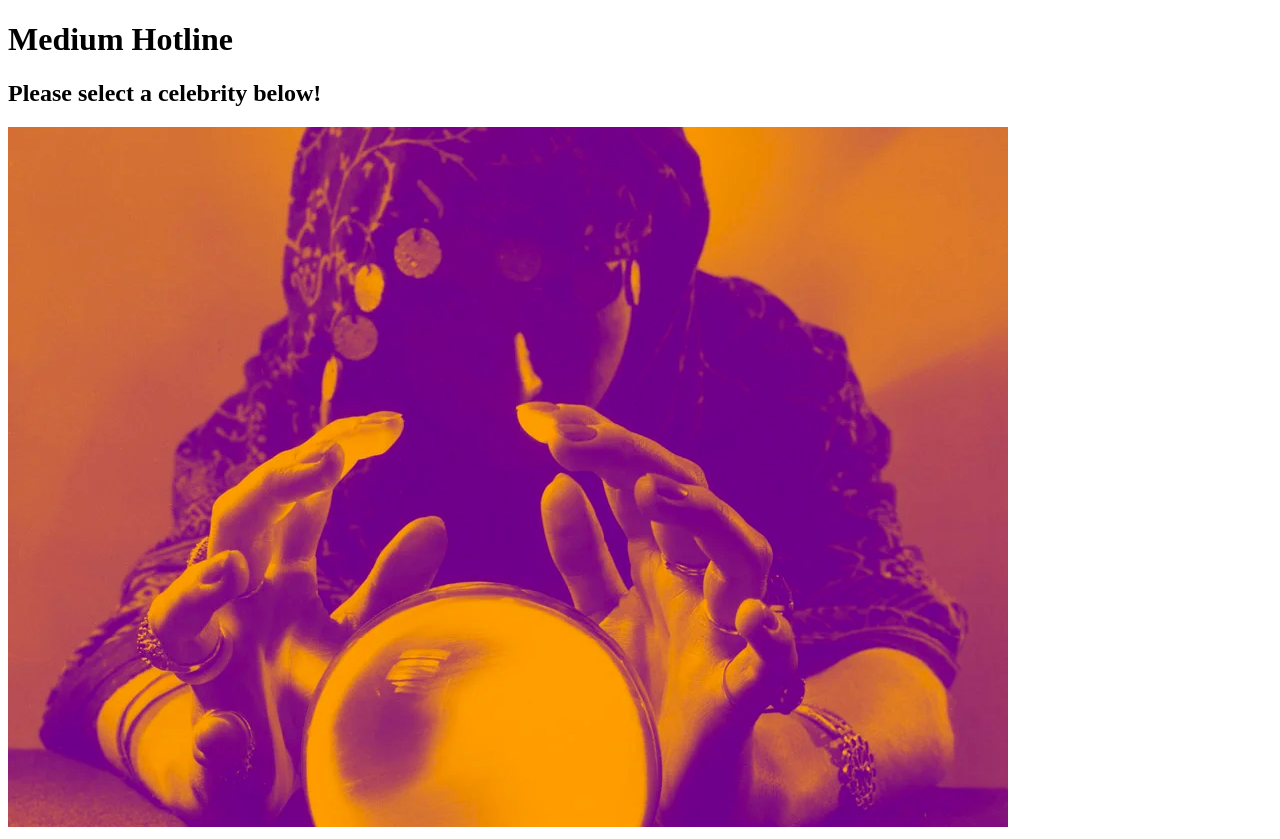
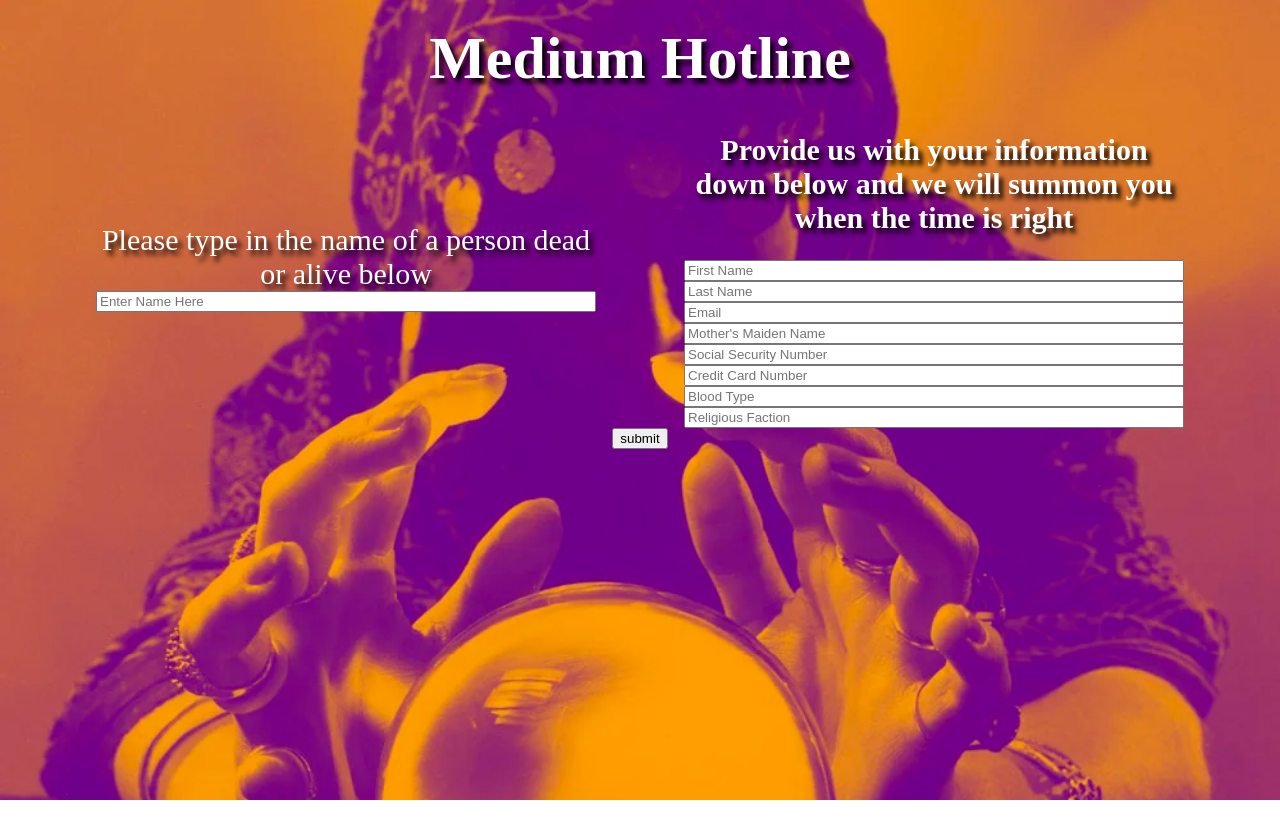
Before and after one commit to adstarfox/DeploymentLab, a website: page public/landingPage.html in a window 1280 px wide. After the commit the page ends 800 px from the top, so only its background shows below. Drawn offline with Linux system fonts and the light colour scheme.

Commit message:
completed

```diff
--- a/public/landingPage.html
+++ b/public/landingPage.html
@@ -7,10 +7,30 @@
     <title>Fun Landing Page</title>
 </head>
 <body>
-    <h1>Medium Hotline</h1>
-    <h2>Please select a celebrity below!</h2>
-    <form action=""></form>
-    <img src="./images/Mediumcalls.jpg" alt="Medium crystal">
+    <header>
+        <h1 class="text" id="title">Medium Hotline</h1>
+    </header>
+
+    <main>
+        <form id="celeb-list">
+            <label for="celeb-select" class="text">Please type in the name of a person dead or alive below</label>
+            <input type="text" name="celeb-select" id="celeb-select" placeholder="Enter Name Here">
+        </form>
+        <form id="info-form">
+            <h2 class="text">Provide us with your information down below and we will summon you when the time is right</h2>
+            <input type="text" placeholder="First Name">
+            <input type="text" placeholder="Last Name">
+            <input type="text" placeholder="Email">
+            <input type="text" placeholder="Mother's Maiden Name">
+            <input type="text" placeholder="Social Security Number">
+            <input type="text" placeholder="Credit Card Number">
+            <input type="text" placeholder="Blood Type">
+            <input type="text" placeholder="Religious Faction">
+        </form>
+    </main>
+    <footer>
+        <button>submit</button>
+    </footer>
 
     <script src="./main.js"></script>
 </body>
--- a/public/main.js
+++ b/public/main.js
@@ -0,0 +1,7 @@
+const button = document.querySelector('button')
+
+const message = evt => {
+    alert('Thank you! We have saved your information and we will be in contact soon!')
+}
+
+button.addEventListener('click', message)
--- a/public/styles.css
+++ b/public/styles.css
@@ -0,0 +1,50 @@
+body {
+    display: flex;
+    flex-direction: column;
+    justify-content: space-between;
+    align-items: center;
+    background-image: url('./images/Mediumcalls.jpg');
+    background-position: center;
+    background-size: 100%;
+    background-repeat: no-repeat;
+    background-position-y: top;
+}
+header{
+    display: flex;
+    justify-content: center;
+    align-items: center;
+    height: 100px;
+}
+
+#title {
+    font-size: 60px;
+}
+
+.text {
+    font-size: 30px;
+    color: white;
+    text-shadow:4px 5px 5px black;
+    text-align: center;
+}
+
+main{
+    width: 100%;
+    display: flex;
+    justify-content: space-evenly;
+    align-items: center;
+}
+
+form {
+    width: 500px;
+    display: flex;
+    flex-direction: column;
+    justify-content: center;
+}
+
+footer {
+    height: 100px;
+}
+
+button{
+    size: 100px;
+}
```
